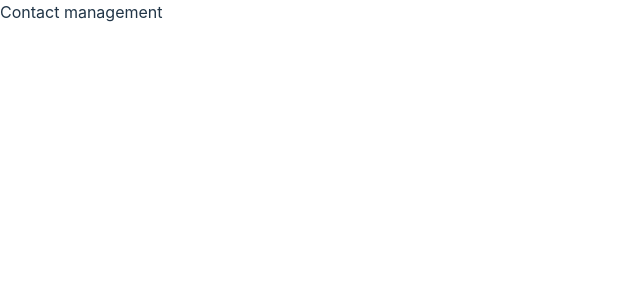
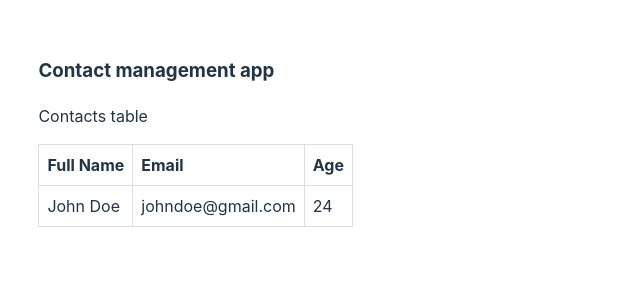
Before and after one commit to tomnaor/Contact-management, a React (Vite) app: page / in a window 1280 px wide. Shown: the top 300 px of the page, without its empty margins (0-640 px from the left). Built offline with nearby package versions, Linux system fonts and the light colour scheme.

Commit message:
add contacts table with dummy data

```diff
--- a/package.json
+++ b/package.json
@@ -11,7 +11,8 @@
   },
   "dependencies": {
     "react": "^18.2.0",
-    "react-dom": "^18.2.0"
+    "react-dom": "^18.2.0",
+    "styled-components": "^6.0.8"
   },
   "devDependencies": {
     "@types/react": "^18.2.15",
--- a/src/App.tsx
+++ b/src/App.tsx
@@ -1,5 +1,12 @@
+import { ContactsTable } from "./components/ContactsTable/ContactsTable";
+import { Layout } from "./pages/Layout/Layout";
+
 function App() {
-  return <div>Contact management</div>;
+  return (
+    <Layout>
+      <ContactsTable />
+    </Layout>
+  );
 }
 
 export default App;
--- /dev/null
+++ b/src/components/ContactsTable/ContactsTable.style.ts
@@ -0,0 +1,27 @@
+import styled from "styled-components";
+
+export const Table = styled.table`
+  border-collapse: collapse;
+  width: 100%;
+
+  td,
+  th {
+    border: 1px solid #dddddd;
+    text-align: left;
+    padding: 8px;
+  }
+
+  tbody {
+    tr:nth-child(even) {
+      background-color: #dddddd;
+    }
+
+    tr {
+      cursor: pointer;
+    }
+
+    tr:hover {
+      background-color: lightblue;
+    }
+  }
+`;
--- /dev/null
+++ b/src/components/ContactsTable/ContactsTable.tsx
@@ -0,0 +1,47 @@
+import { useState } from "react";
+import * as S from "./ContactsTable.style";
+import { contactsTableColumns } from "./constants/contactsTableColumns";
+import { Contact } from "./Contact.types";
+
+const contacts: Contact[] = [
+  {
+    phone: "123456789",
+    fullName: "John Doe",
+    email: "johndoe@gmail.com",
+    age: 24,
+  },
+];
+
+export const ContactsTable = () => {
+  const [selectedContact, setSelectedContact] = useState<Contact | null>(null);
+
+  const handleContactClick = (contact: Contact) => {
+    setSelectedContact(contact);
+  };
+
+  console.log(selectedContact);
+
+  return (
+    <div>
+      <p>Contacts table</p>
+      <S.Table>
+        <thead>
+          <tr>
+            {contactsTableColumns.map((column) => (
+              <th key={column}>{column}</th>
+            ))}
+          </tr>
+        </thead>
+        <tbody>
+          {contacts.map((contact) => (
+            <tr key={contact.phone} onClick={() => handleContactClick(contact)}>
+              <td>{contact.fullName}</td>
+              <td>{contact.email}</td>
+              <td>{contact.age}</td>
+            </tr>
+          ))}
+        </tbody>
+      </S.Table>
+    </div>
+  );
+};
--- /dev/null
+++ b/src/components/ContactsTable/constants/contactsTableColumns.ts
@@ -0,0 +1 @@
+export const contactsTableColumns = ["Full Name", "Email", "Age"];
--- /dev/null
+++ b/src/pages/Layout/Layout.style.ts
@@ -0,0 +1,5 @@
+import styled from "styled-components";
+
+export const LayoutContainer = styled.div`
+  padding: 2.4rem;
+`;
--- /dev/null
+++ b/src/pages/Layout/Layout.tsx
@@ -0,0 +1,14 @@
+import * as S from "./Layout.style";
+
+interface LayoutProps {
+  children: React.ReactNode;
+}
+
+export const Layout = ({ children }: LayoutProps) => {
+  return (
+    <S.LayoutContainer>
+      <h3>Contact management app</h3>
+      {children}
+    </S.LayoutContainer>
+  );
+};
```
Also changed, not shown: src/components/ContactsTable/Contact.types.ts (added, +7 -0 lines), 1 other file (tests, documents, lock files or other folders).
